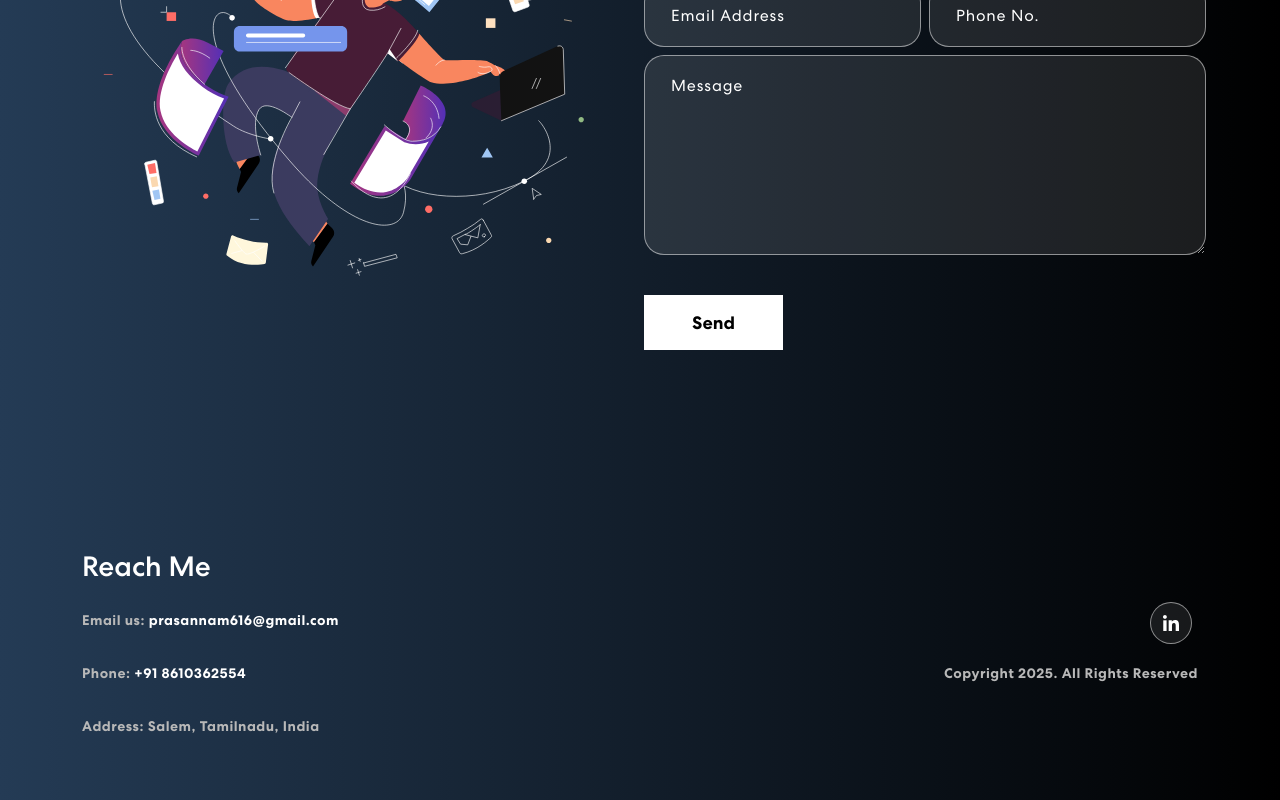
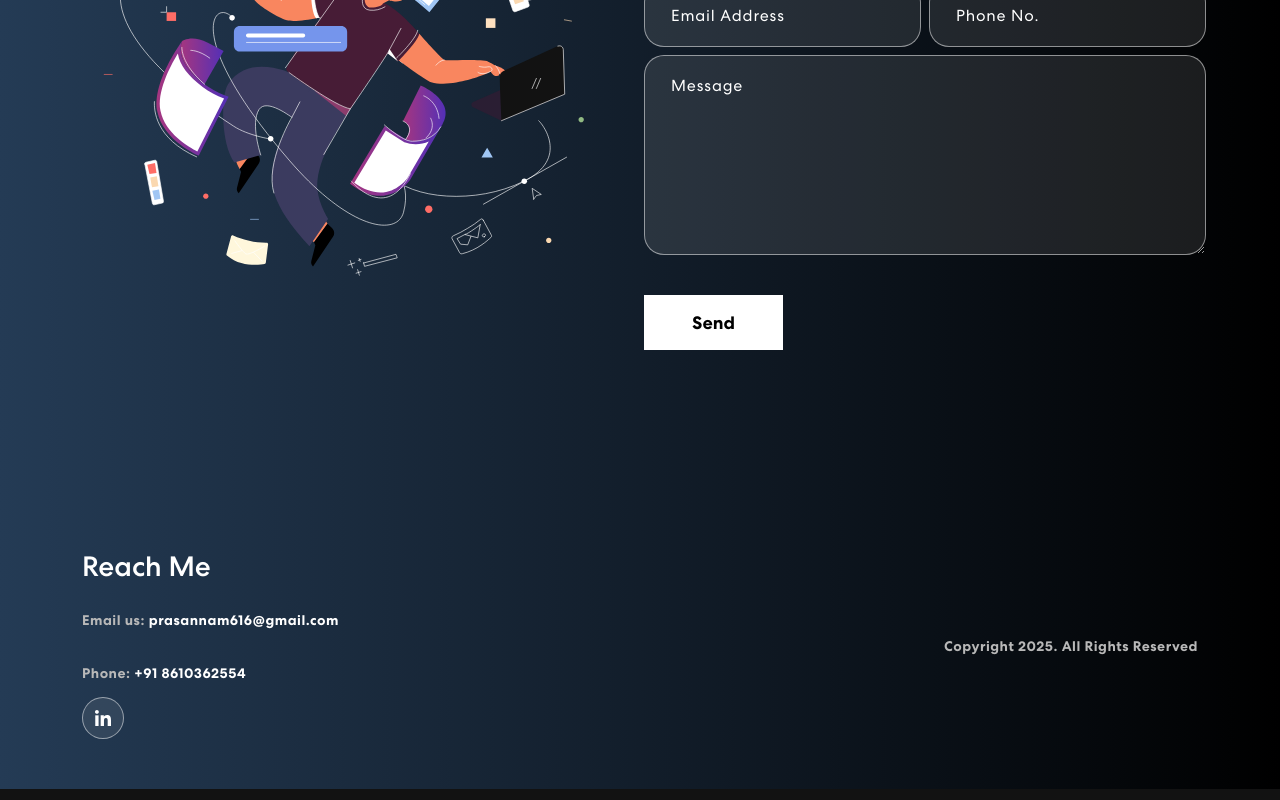
Before and after one commit to Prasanna3006/Portfolio, a React (Create React App) app: page / in a window 1280 px wide. Shown: the part 2787-3587 px from the top of the page. Built offline with nearby package versions, Linux system fonts and the light colour scheme.

Commit message:
footer changes

```diff
--- a/src/App.css
+++ b/src/App.css
@@ -114,7 +114,7 @@
 }
 .social-icon {
     display: inline-block;
-    margin-left: 14px;
+    margin-left: 0px;
 }
 .social-icon a {
     width: 42px;
--- a/src/components/Footer.js
+++ b/src/components/Footer.js
@@ -1,5 +1,4 @@
 import { Container, Row, Col } from "react-bootstrap";
-import logo from "../assets/img/logo.svg";
 import navIcon1 from "../assets/img/nav-icon1.svg";
 
 export const Footer = () => {
@@ -17,19 +16,13 @@
   <div className="contact-item">
     <i className="fas fa-phone-alt"></i>
     <p>Phone: <a href="tel:+918610362554">+91 8610362554</a></p>
-  </div>
-  <div className="contact-item">
-    <i className="fas fa-map-marker-alt"></i>
-    <p>Address: Salem, Tamilnadu, India</p>
-  </div>
+  </div><div className="social-icon">
+    <a href="https://www.linkedin.com/in/prasanna-m-a09bb024a/"><img src={navIcon1} alt="Icon" /></a>
+    </div>
 </div>
-
           </Col>
           <Col size={12} sm={6} className="text-center text-sm-end">
-            <div className="social-icon">
-              <a href="https://www.linkedin.com/in/prasanna-m-a09bb024a/"><img src={navIcon1} alt="Icon" /></a>
               <p>Copyright 2025. All Rights Reserved</p>
-            </div>
           </Col>
         </Row>
       </Container>
```
